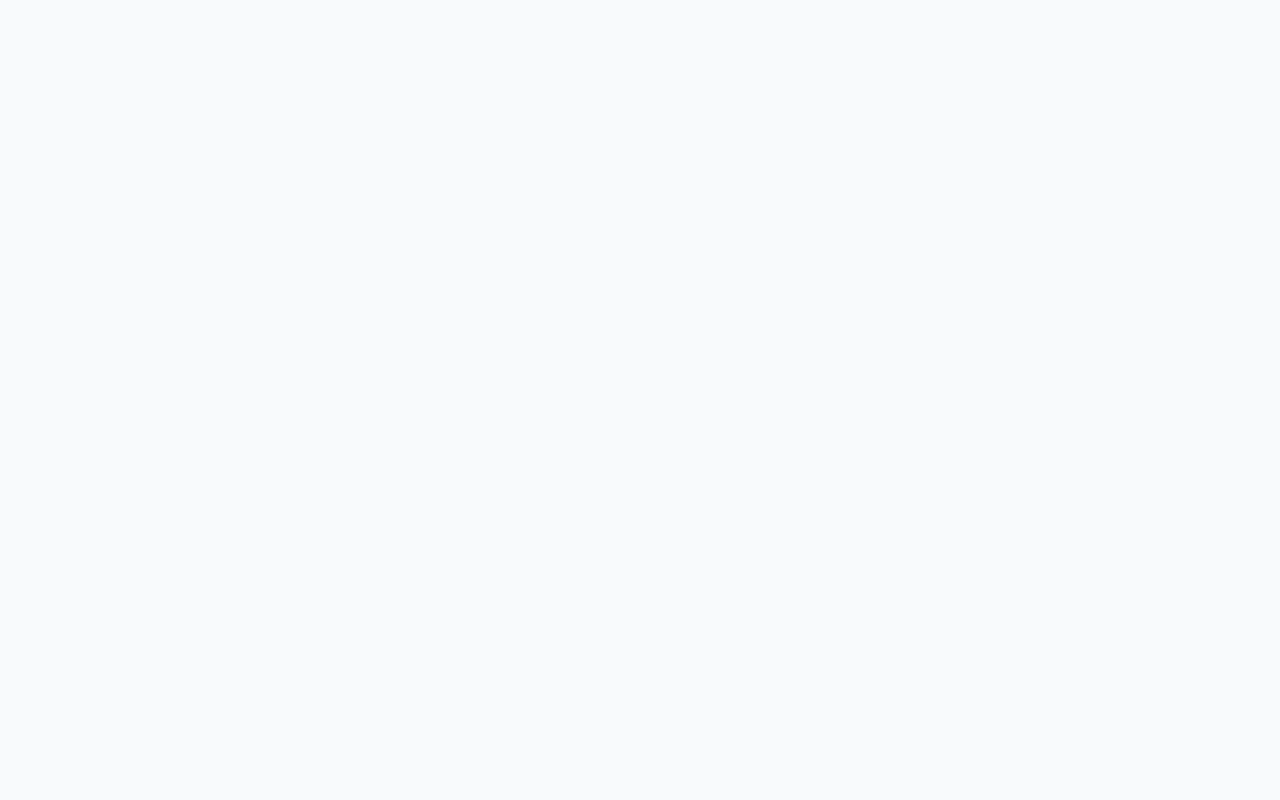
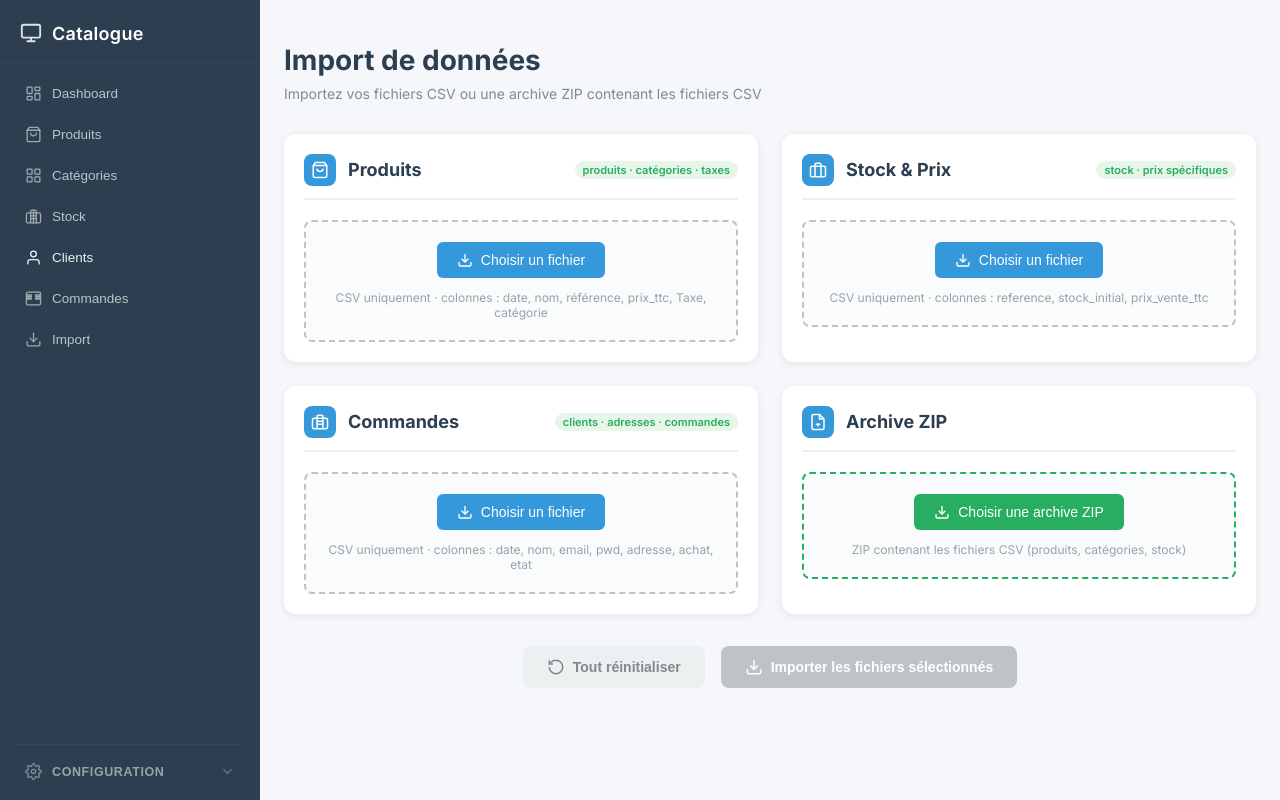
Before and after one commit to Mitiandrianasoa/presta-eval, a Vue app: page /import in a window 1280 px wide. Before the commit this address had no page. Built offline with nearby package versions, Linux system fonts and the light colour scheme.

Commit message:
fix-debug

```diff
--- a/src/components/Sidebar.vue
+++ b/src/components/Sidebar.vue
@@ -10,11 +10,11 @@ const emit = defineEmits(['select-category', 'show-categories', 'show-products',
 const showConfig = ref(false);
 
 const goToConfig = () => {
-  router.push('/config');
+  router.push('/admin/config');
 };
 
 const goToOrders = () => {
-  router.push('admin/orders');
+  router.push('/admin/orders');
 };
 
 const showBrandsSuppliers = () => {
--- a/src/router/index.ts
+++ b/src/router/index.ts
@@ -9,6 +9,7 @@ import LoginView from '../views/frontoffice/auth/LoginView.vue';
 import RegisterView from '../views/frontoffice/auth/RegisterView.vue';
 
 // Backoffice
+import ImportView from '../views/backoffice/import/ImportView.vue';
 import DashboardView from '../views/backoffice/dashboard/DashboardView.vue';
 import CatalogView from '../views/backoffice/catalog/CatalogView.vue';
 import ConfigView from '../views/backoffice/config/ConfigView.vue';
@@ -73,19 +74,24 @@ const routes = [
     component: ConfigView,
   },
   {
+    path: '/import',
+    name: 'admin-import',
+    component: ImportView,
+  },
+  {
     path: '/admin/import-categories',
     name: 'import-categories',
     component: CategoryImportView,
   },
   {
-    path: '/orders',
+    path: '/admin/orders',
     name: 'orders',
     component: OrderView,
   },
 
   // ── Redirections ───────────────────────────────────────────────────────────
   { path: '/config', redirect: '/admin/config' },
-  { path: '/order', redirect: '/orders' },
+  { path: '/order', redirect: '/admin/orders' },
 ];
 
 export default createRouter({
```
